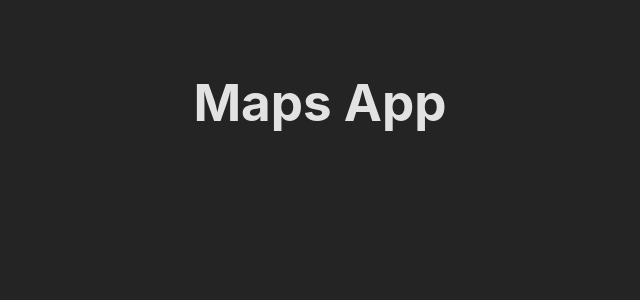
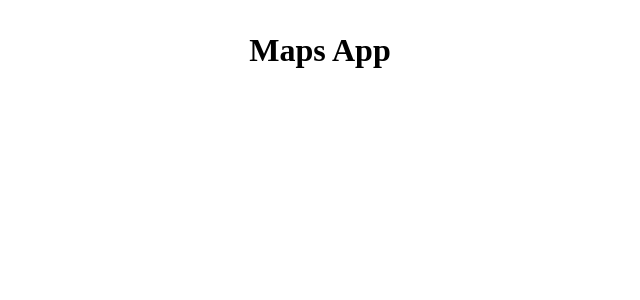
Before and after one commit to Fasping/maps-app-leaflet, a React (Vite) app: page / in a window 1280 px wide. Shown: the top 300 px of the page, without its empty margins (320-960 px from the left). Built offline with nearby package versions, Linux system fonts and the light colour scheme.

Commit message:
Add package leaflet

```diff
--- a/package.json
+++ b/package.json
@@ -9,8 +9,10 @@
     "preview": "vite preview"
   },
   "dependencies": {
+    "leaflet": "^1.9.3",
     "react": "^18.2.0",
-    "react-dom": "^18.2.0"
+    "react-dom": "^18.2.0",
+    "react-leaflet": "^4.2.1"
   },
   "devDependencies": {
     "@types/react": "^18.0.28",
--- a/src/index.css
+++ b/src/index.css
@@ -1,23 +1,9 @@
 :root {
-  font-family: Inter, system-ui, Avenir, Helvetica, Arial, sans-serif;
-  line-height: 1.5;
-  font-weight: 400;
-
-  color-scheme: light dark;
-  color: rgba(255, 255, 255, 0.87);
-  background-color: #242424;
-
-  font-synthesis: none;
-  text-rendering: optimizeLegibility;
-  -webkit-font-smoothing: antialiased;
-  -moz-osx-font-smoothing: grayscale;
-  -webkit-text-size-adjust: 100%;
+  height: 1000vh;
 }
 
-h1 {
-  font-size: 3.2em;
-  line-height: 1.1;
-  display: flex;
-  justify-content: center;
-  align-items: center;
+* {
+  box-sizing: border-box;
+  margin: 0;
+  padding: 0;
 }
```
Also changed, not shown: 1 other file (tests, documents, lock files or other folders).
